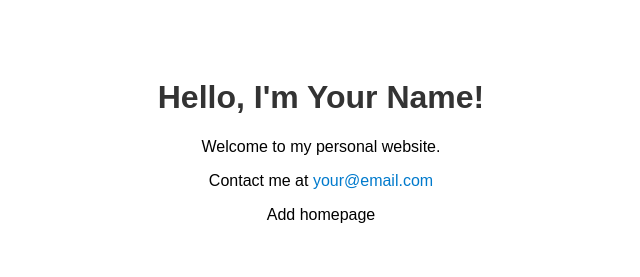
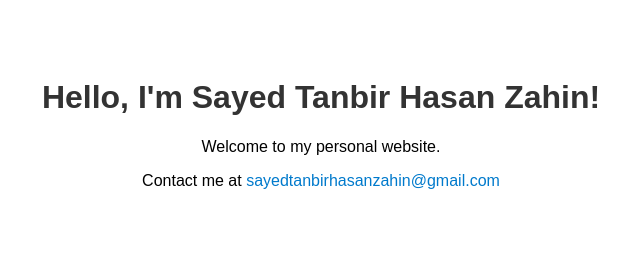
Before and after one commit to Sayed1Zahin/Sayed1Zahin.github.io, a plain HTML site: page index.html in a window 1280 px wide. Shown: the whole page, without its empty margins (319-959 px from the left). Drawn offline with Linux system fonts and the light colour scheme.

Commit message:
Add homepage

```diff
--- a/index.html
+++ b/index.html
@@ -3,7 +3,7 @@
 <head>
   <meta charset="UTF-8" />
   <meta name="viewport" content="width=device-width, initial-scale=1.0" />
-  <title>Your Name</title>
+  <title>Sayed Tanbir Hasan Zahin</title>
   <style>
     body {
       font-family: Arial, sans-serif;
@@ -20,9 +20,8 @@
   </style>
 </head>
 <body>
-  <h1>Hello, I'm Your Name!</h1>
+  <h1>Hello, I'm Sayed Tanbir Hasan Zahin!</h1>
   <p>Welcome to my personal website.</p>
-  <p>Contact me at <a href="mailto:your@email.com">your@email.com</a></p>
+  <p>Contact me at <a href="mailto:your@email.com">sayedtanbirhasanzahin@gmail.com</a></p>
 </body>
 </html>
-Add homepage
```
